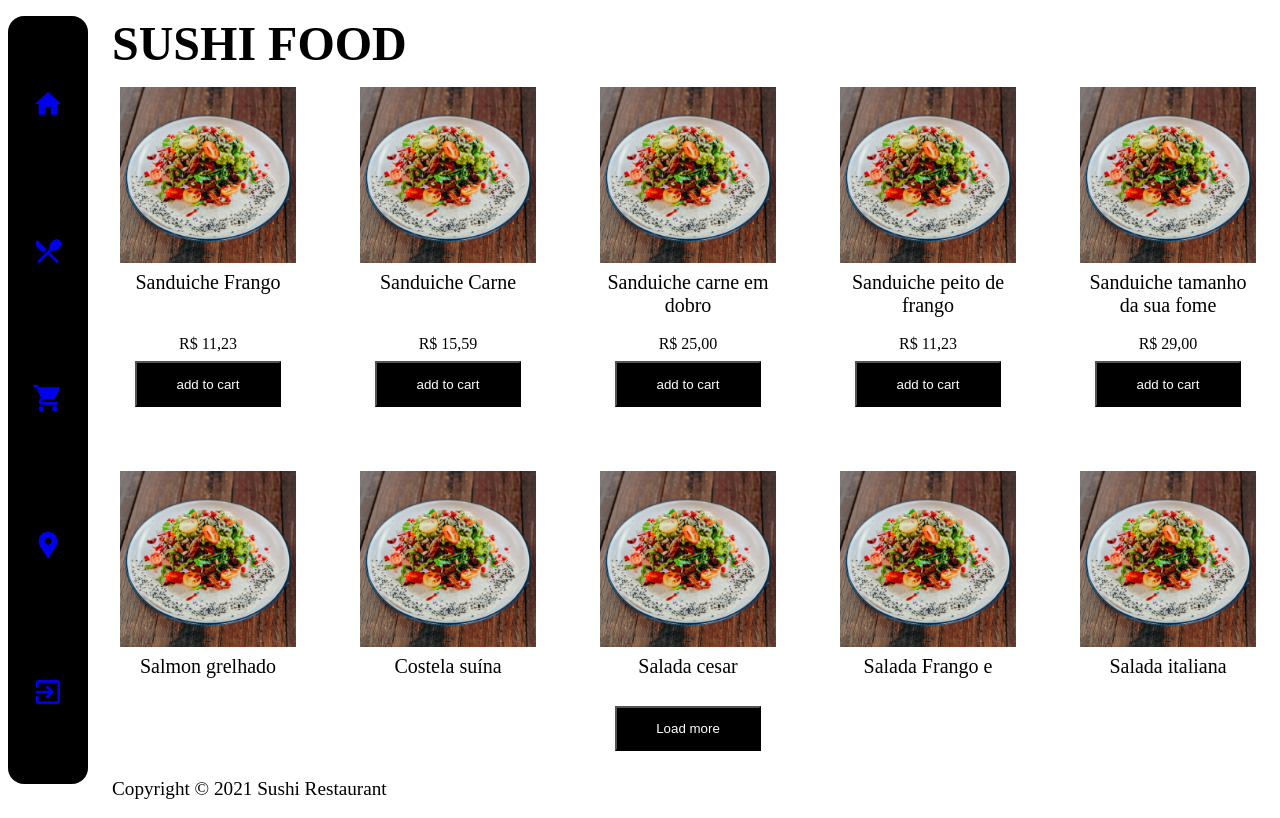
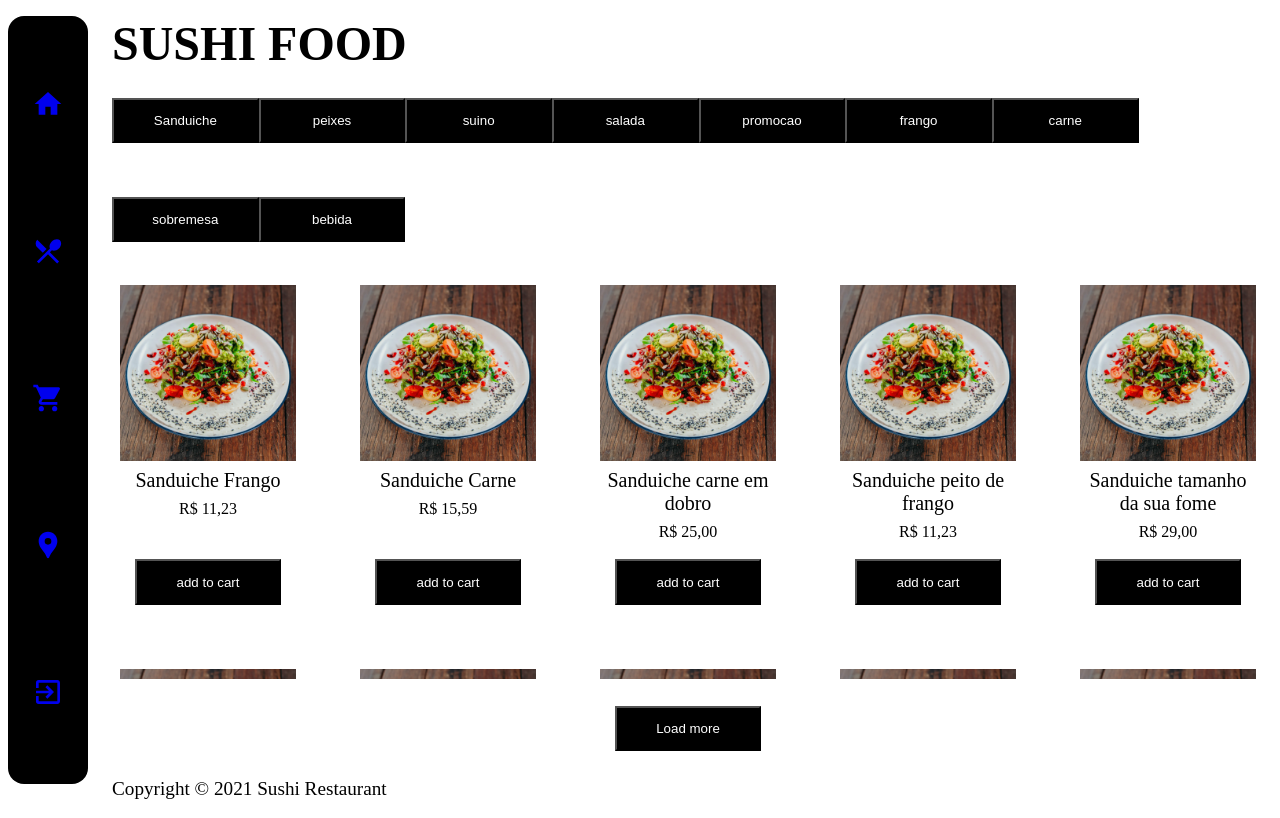
Before and after one commit to NatanaelPJ/ProjectPilot, a React (Create React App) app: page /menu in a window 1280 px wide. Built offline with nearby package versions, Linux system fonts and the light colour scheme; data requests are answered from the project's data file.

Commit message:
feat: Rendering buttons without static typing

```diff
--- a/src/pages/Cart/styles.ts
+++ b/src/pages/Cart/styles.ts
@@ -59,7 +59,7 @@ export const ProductTable = styled.table`
       grid-template-columns: 2fr 1fr 1fr;
 
       @media (max-width: 480px) {
-        grid-template-columns: 1fr 1fr 1fr;
+        grid-template-columns: 1fr 2fr 1fr;
       }
 
 
@@ -94,16 +94,23 @@ export const ProductTable = styled.table`
         flex: 1;
         display: flex;
         align-items: center;
-        justify-content: center;
-        gap: 0 2em;
+        justify-content: space-around;
+
+
 
         .counterPrice{
           display: flex;
           gap: 0.5em;
 
           button{
-            background: transparent;
             border: none;
+            background: none;
+            outline: none;
+            .a{
+              border: none;
+              background: none;
+
+            }
           }
 
           input{
--- a/src/pages/Menu/index.tsx
+++ b/src/pages/Menu/index.tsx
@@ -9,9 +9,18 @@ import { useCart } from "../../contexts/useCart";
 import { formatPrice } from "../../util/format";
 
 
+
 export default function Menu(){
+  const [foods, setFoods] = useState<PropsFoods[]>([])
 
-  const [foods, setFoods] = useState<PropsFoods[]>([])
+  const categorybuttons = foods.map((product) => product.category).reduce((initialValue : String[], currentValue) => {
+    return initialValue.includes(currentValue)? initialValue : [...initialValue, currentValue ]
+  },[])
+
+
+  console.log('categorybuttons',categorybuttons);
+
+
   const { addProduct } = useCart()
 
   useEffect(() => {
@@ -20,9 +29,11 @@ export default function Menu(){
       setFoods(response)
     }
     loadFoods()
+
   },[])
 
-  function handleAddProduct(id: number) {
+
+  const handleAddProduct = (id: number) => {
     addProduct(id)
   }
 
@@ -31,6 +42,15 @@ export default function Menu(){
       <Theme>
         <ContentMenu>
             <h1>SUSHI FOOD</h1>
+            <div>
+              <ul>
+                {categorybuttons.map((value) => (
+                  <button>
+                    {value}
+                  </button>
+                )) }
+              </ul>
+            </div>
             <div className="content-products">
               {foods.map(product => (
                 <div key={product.id}>
--- a/src/pages/Menu/styles.ts
+++ b/src/pages/Menu/styles.ts
@@ -40,9 +40,12 @@ export const ContentMenu = styled.article`
       p{
         text-align: center;
         font-size: 1.25em;
+
+      }
+
+      span{
         flex: 1;
       }
-
 
       button{
         background: black;
```
